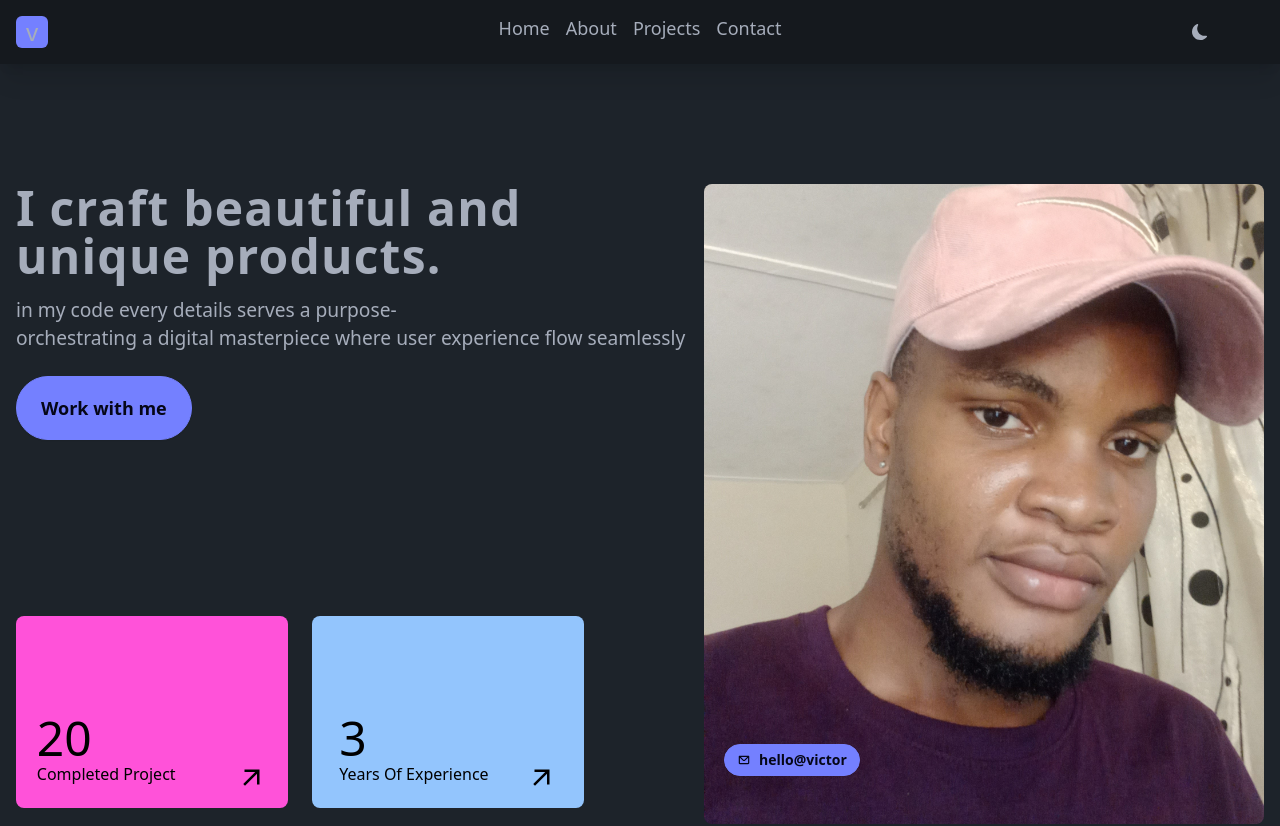
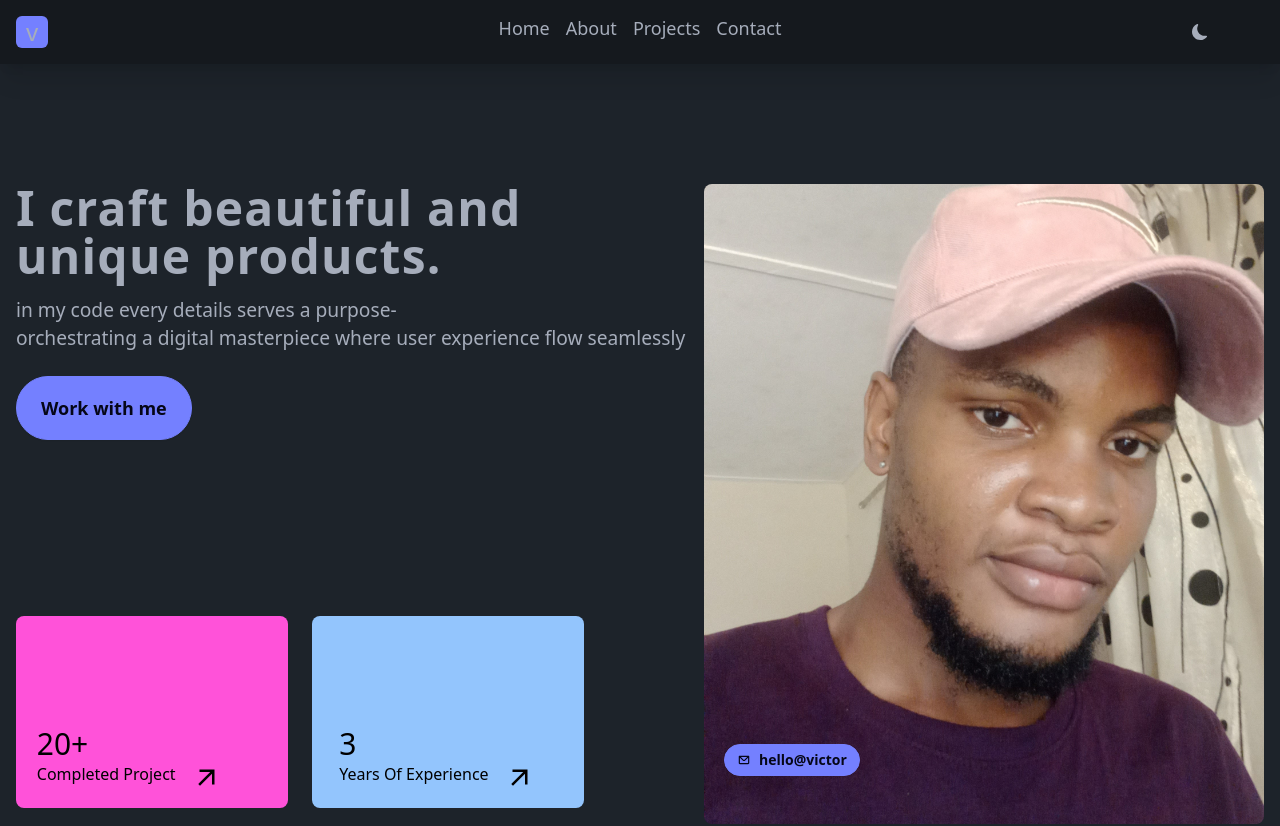
Before and after one commit to vtechwise/reactjs-portfolio, a React (Vite) app: page / in a window 1280 px wide. Shown: the top 826 px of the page. Built offline with nearby package versions, Linux system fonts and the light colour scheme; some icons are missing.

Commit message:
heros ection

```diff
--- a/src/component/Hero.jsx
+++ b/src/component/Hero.jsx
@@ -50,8 +50,8 @@ const Hero = () => {
           </div>
           <div className="mb-12 flex gap-x-6">
             <div className=" h-[9rem] w-[15rem] md:h-[12rem] md:w-[17rem] bg-secondary rounded-lg flex flex-col justify-end  px-[1.3rem] mdpx-[1.7rem] pb-[1rem] text-black group">
-              <h4 className="text-5xl">20</h4>
-              <p className="capitalize  flex justify-between items-start">
+              <h4 className="text-3xl">20+</h4>
+              <p className="capitalize  flex gap-x-4 items-start">
                 completed project{" "}
                 <span className="text-xl md:text-3xl group-hover:scale-[1.3] duration-300">
                   <MdArrowOutward />
@@ -59,8 +59,8 @@ const Hero = () => {
               </p>
             </div>
             <div className=" h-[9rem] w-[15rem] md:h-[12rem] md:w-[17rem] bg-blue-300 flex flex-col justify-end px-[1.3rem] md:px-[1.7rem] pb-[1rem] text-black rounded-lg group">
-              <h4 className="text-5xl">3</h4>
-              <p className="capitalize  flex justify-between items-start ">
+              <h4 className="text-3xl">3</h4>
+              <p className="capitalize  flex  gap-x-4 items-start ">
                 years of experience{" "}
                 <span className="text-xl md:text-3xl group-hover:scale-[1.3] duration-300">
                   <MdArrowOutward />
```
